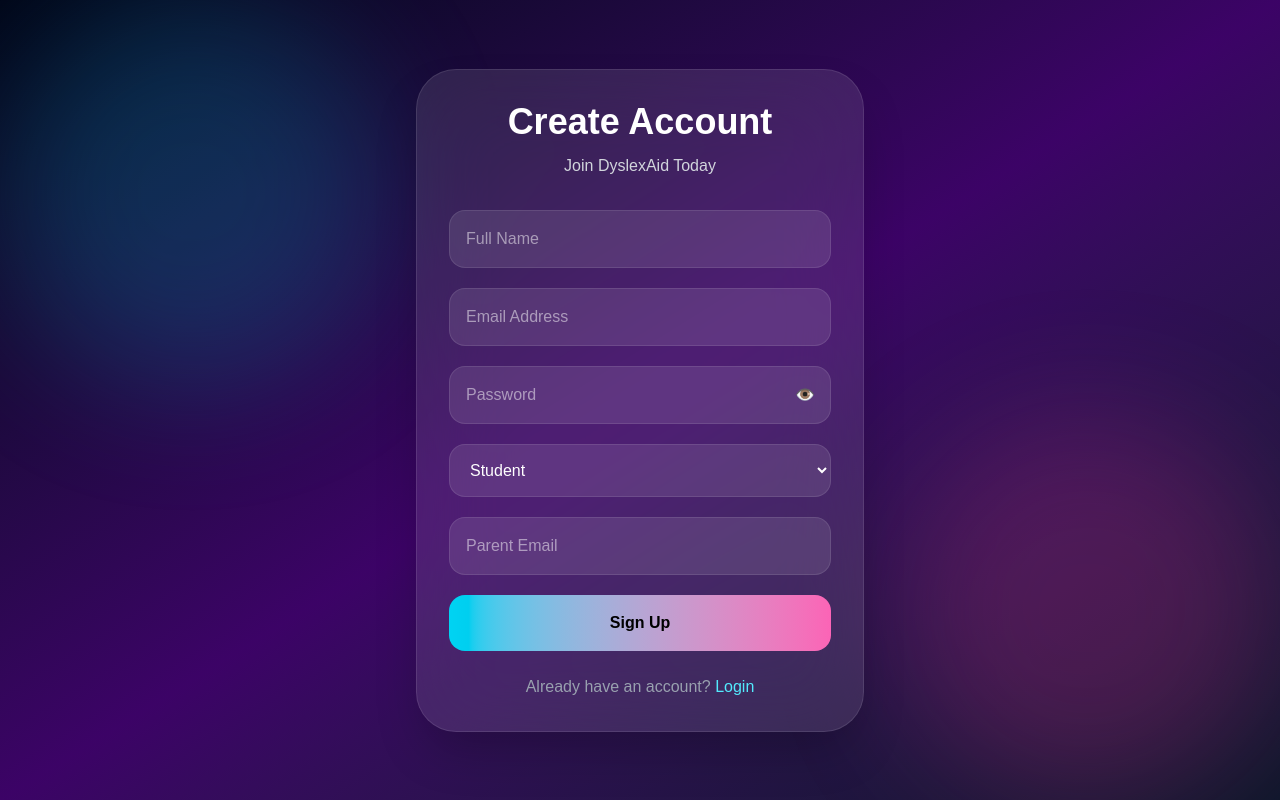
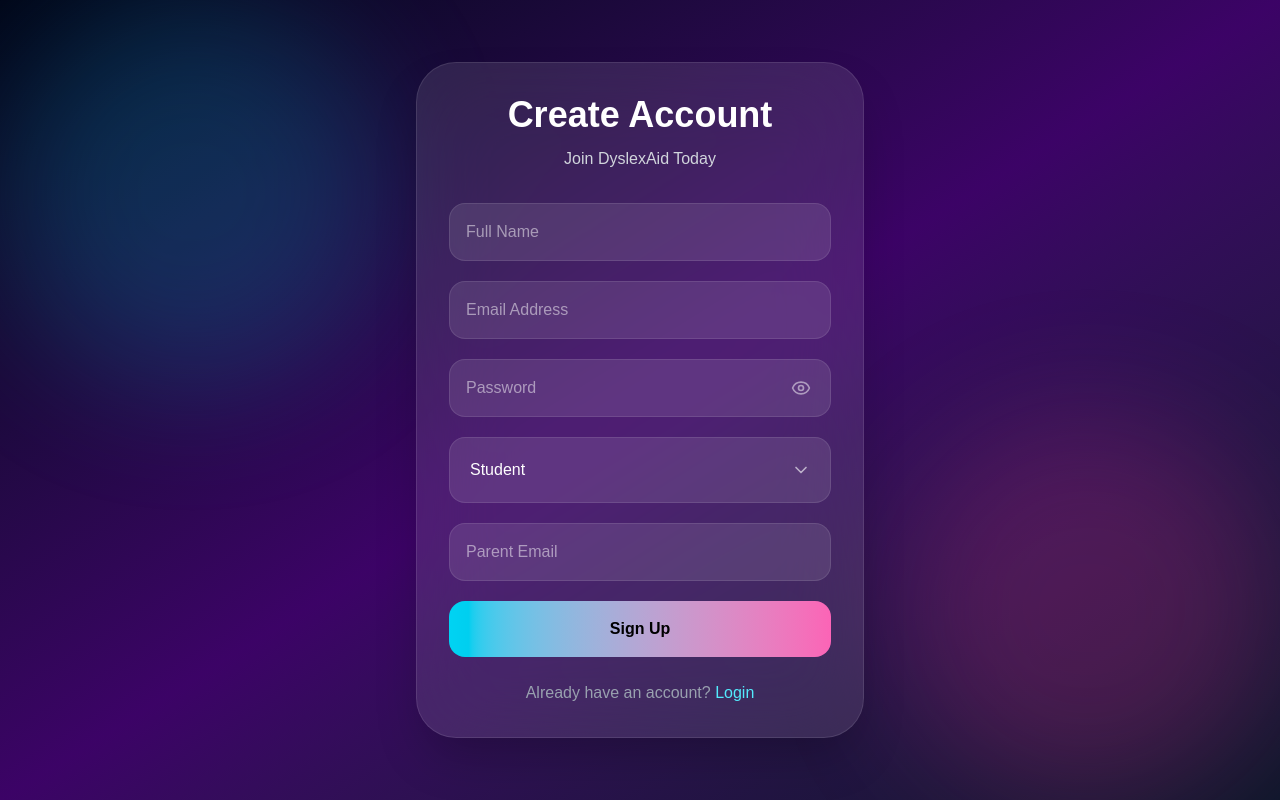
Before and after one commit to ashutoshmaharaj021/DyslexAid, a React (Vite) app: page /signup in a window 1280 px wide. Built offline with nearby package versions, Linux system fonts and the light colour scheme.

Commit message:
Fixed the Signup Page

```diff
--- a/src/components/Hero.jsx
+++ b/src/components/Hero.jsx
@@ -9,7 +9,7 @@ export default function Hero() {
             initial={{ opacity: 0, y: 80 }}
             animate={{ opacity: 1, y: 0 }}
             transition={{ duration: 1 }}
-            className="relative z-10 px-8 md:px-16 py-24 flex flex-col lg:flex-row items-center justify-between gap-16"
+            className="relative z-10 px-8 md:px-16 pt-36 pb-24 flex flex-col lg:flex-row items-center justify-between gap-16"
         >
 
             <div className="max-w-2xl">
--- a/src/pages/Signup.jsx
+++ b/src/pages/Signup.jsx
@@ -4,6 +4,8 @@ import { auth, db } from "../firebase";
 import { doc, setDoc } from "firebase/firestore";
 import { createUserWithEmailAndPassword } from "firebase/auth";
 import toast from "react-hot-toast";
+import { Eye, EyeOff } from "lucide-react";
+import { ChevronDown } from "lucide-react";
 
 export default function Signup() {
     const [name, setName] = useState("");
@@ -129,21 +131,54 @@ export default function Signup() {
                         <button
                             type="button"
                             onClick={() => setShowPassword(!showPassword)}
-        className="absolute right-4 top-1/2 -translate-y-1/2 text-gray-300 hover:text-white transition-colors"
+                            className="absolute inset-y-0 right-5 flex items-center text-white/50 hover:text-cyan-300 transition-colors duration-200"
                         >
-        {showPassword ? "🙈" : "👁️"}
+                            {showPassword ? (
+                                <EyeOff size={20} strokeWidth={2} />
+                            ) : (
+                                <Eye size={20} strokeWidth={2} />
+                            )}
                         </button>
 
                     </div>
+                    <div className="relative">
+
                         <select
                             value={role}
                             onChange={(e) => setRole(e.target.value)}
-                        className="w-full p-4 rounded-2xl bg-white/10 border border-white/10 text-white outline-none"
+                            className="
+            w-full
+            py-5
+            px-5
+            pr-14
+            rounded-2xl
+            bg-white/10
+            border
+            border-white/10
+            text-white
+            outline-none
+            appearance-none
+        "
                         >
-                        <option value="student">Student</option>
-                        <option value="parent">Parent</option>
-                        <option value="teacher">Teacher</option>
+                            <option value="student" className="text-black">
+                                Student
+                            </option>
+
+                            <option value="parent" className="text-black">
+                                Parent
+                            </option>
+
+                            <option value="teacher" className="text-black">
+                                Teacher
+                            </option>
                         </select>
+
+                        <ChevronDown
+                            size={20}
+                            className="absolute right-5 top-1/2 -translate-y-1/2 text-white/60 pointer-events-none"
+                        />
+
+                    </div>
                     {role === "student" && (
                         <input
                             type="email"
```
Lines whose indentation alone changed are shown as unchanged.
